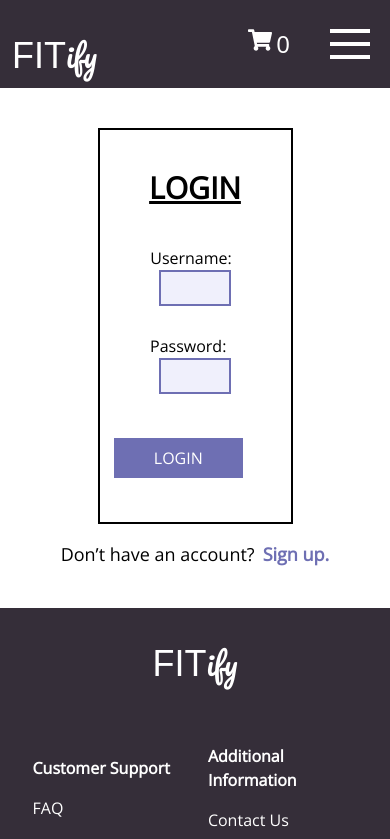
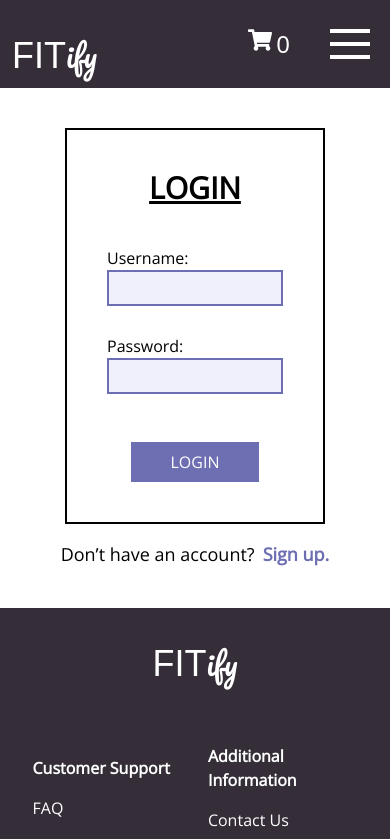
Before and after one commit to ikozul00/Fitify-web-app, a Next.js app in the folder fitify-web-app/: page /login in a window 390 px wide. Shown: the top 839 px of the page. Built offline with nearby package versions, Linux system fonts and the light colour scheme; a web font is replaced by a local one.

Commit message:
Login is responsive

```diff
--- a/fitify-web-app/pages/login/index.js
+++ b/fitify-web-app/pages/login/index.js
@@ -51,22 +51,22 @@ const Login = () => {
     return(
         <>
         <div className=" font-open-sans text-center">
-            <div className="w-2/4 mx-auto mt-10 border-2 border-black flex-col text-center ">
+            <div className="md:w-3/6 w-4/6 mx-auto mt-10 border-2 border-black flex flex-col text-center ">
                 <h1 className=" text-3xl font-semibold pt-10 pb-10 underline underline-offset-2">LOGIN</h1>
-                <form onSubmit={(e)=>handleSubmit(e)} className="flex-col justify-end">
-                    <div className="w-3/4 mx-auto mb-7">
-                    <label for="username" className="pr-2">Username:</label>
-                    <input type="text" id="username" name="username" required className=" border-2 border-fitify-purple w-3/6 h-9 form-field" value={username}  onChange={(e)=>onChange(e)}></input>
+                <form onSubmit={(e)=>handleSubmit(e)} className="flex-col">
+                    <div className="sm:w-5/6 w-full mx-auto mb-7 sm:block flex flex-col px-10">
+                    <label for="username" className="pr-2 sm:text-center text-left">Username:</label>
+                    <input type="text" id="username" name="username" required className=" border-2 border-fitify-purple sm:w-7/12 w-full h-9 form-field" value={username}  onChange={(e)=>onChange(e)}></input>
                     </div>
-                    <div className="w-3/4 mx-auto">
-                    <label for="password" className=" pr-3.2">Password:</label>
-                    <input type="password" id="password" name="password" required className=" border-2 border-fitify-purple w-3/6 h-9 form-field " value={password} onChange={(e)=>onChange(e)}></input>
+                    <div className="sm:w-5/6 w-full mx-auto mb-7 sm:block flex flex-col px-10">
+                    <label for="password" className=" pr-3.2 sm:text-center text-left">Password:</label>
+                    <input type="password" id="password" name="password" required className=" border-2 border-fitify-purple sm:w-7/12 w-full h-9 form-field " value={password} onChange={(e)=>onChange(e)}></input>
                     </div>
-                    <div className="w-3/4 flex justify-end">
-                    <button type="submit" className="bg-fitify-purple px-10 py-2 font-medium uppercase hover:opacity-80 text-white border-none my-11">Login</button>
+                    <p className="text-center mt-5 ml-6 font-bold">{errorMessage}</p>
+                    <div className="sm:w-3/4 w-full flex sm:justify-end justify-center">
+                    <button type="submit" className="bg-fitify-purple px-10 py-2 font-medium uppercase hover:opacity-80 text-white border-none mt-5 mb-10">Login</button>
                     </div>
                 </form>
-                <p>{errorMessage}</p>
             </div>
             <p className=" text-lg mt-4 mb-10">Don’t have an account?
                 <Link href="/registration" key="registration" passHref>
```
